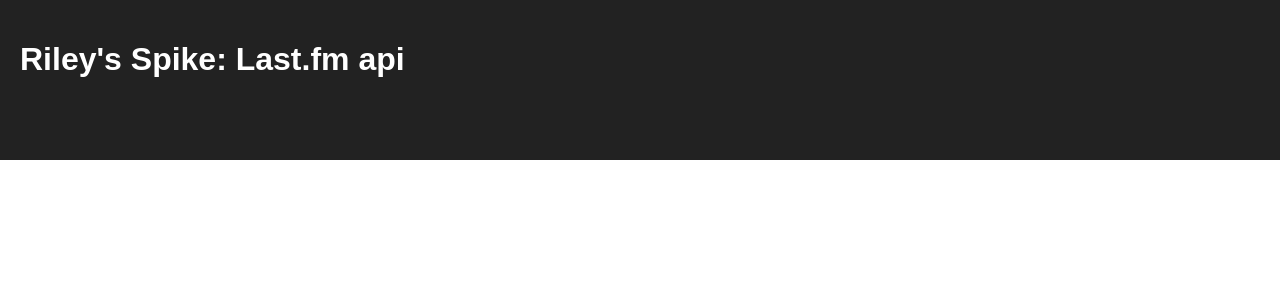
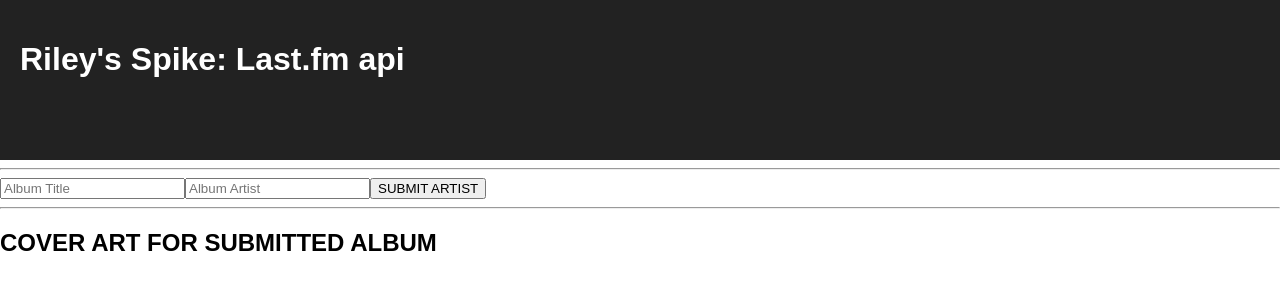
Before and after one commit to RileyDu/solo-spike, a React (Vite) app: page / in a window 1280 px wide. Shown: the top 300 px of the page. Built offline with nearby package versions, Linux system fonts and the light colour scheme.

Commit message:
last.fm cover art now displays on dom after search

```diff
--- a/src/components/App/App.jsx
+++ b/src/components/App/App.jsx
@@ -4,15 +4,47 @@
 import { useEffect } from "react";
 
 function App() {
+ const [coverArt, setCoverArt] = useState('')
+
+
+function getCoverArt(event){
+  event.preventDefault();
+  const albumTitle = document.getElementById("albumTitle").value
+  const albumArtist = document.getElementById("albumArtist").value
+console.log('albumTitle:', albumTitle);
+console.log('albumArtist', albumArtist);
+
+axios
+.get("/api/coverart", { params: { albumTitle: albumTitle, albumArtist:albumArtist } })
+.then((response) => {
+  console.log(response.data);
+  setCoverArt(response.data.album.image[4]['#text']);
+})
+.catch((error) => {
+  console.error("Error during last.fm search", error);
+});
+}
 
   return (
     <div>
       <header className="App-header">
         <h1>Riley's Spike: Last.fm api</h1>
       </header>
-
+    <form>
+      <hr/>
+      <input type="text" placeholder="Album Title" id="albumTitle" />
+      <input type="text" placeholder="Album Artist" id="albumArtist" />
+      <button onClick={(event) => getCoverArt(event)}>SUBMIT ARTIST</button>
+      <hr/>
+      <h2>COVER ART FOR SUBMITTED ALBUM</h2>
+      <img src={coverArt} alt="" />
+    </form>
     </div>
   );
 }
 
 export default App;
+
+// Get Store up and running
+// Insert the form values to backend
+// POST the response from Last.Fm to store
--- a/src/index.jsx
+++ b/src/index.jsx
@@ -15,10 +15,17 @@
 //     return state;
 // }
 
+const coverArtReducer = (state = {}, action) => {
+        if(action.type === 'SET_COVERART') {
+        return action.payload;
+    }
+    return state;
+}
+
 // Create one store that all components can use
 const storeInstance = createStore(
     combineReducers({
-        // random,
+        coverArtReducer,
     }),
     applyMiddleware(logger),
 );
```
Also changed, not shown: src/store.js (added, +24 -0 lines), 2 other files (tests, documents, lock files or other folders).
